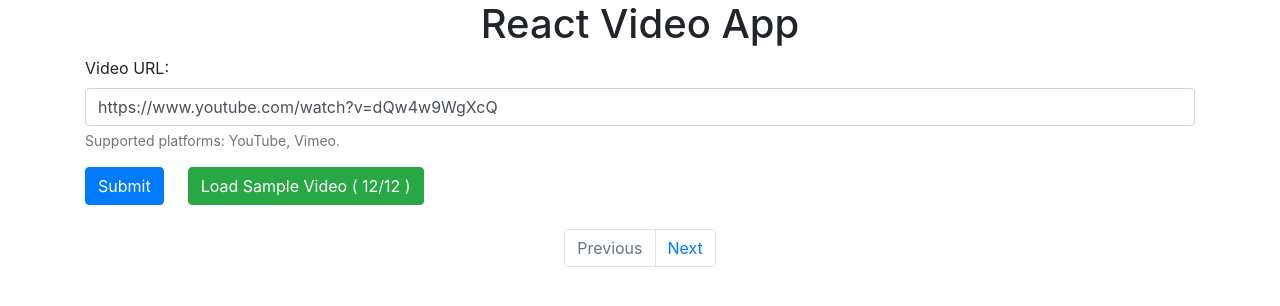
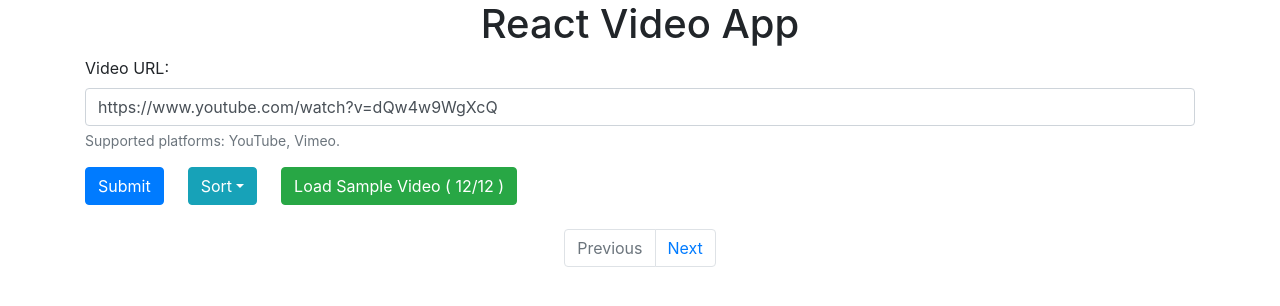
Before and after one commit to se7t/react-video-app, a React (Create React App) app: page / in a window 1280 px wide. Shown: the top 306 px of the page. Built offline with nearby package versions, Linux system fonts and the light colour scheme.

Commit message:
Add video sorting

```diff
--- a/src/App.jsx
+++ b/src/App.jsx
@@ -1,7 +1,12 @@
+/* eslint-disable no-unused-vars */
 import React, { useState } from 'react';
 import {
   Alert,
   Button,
+  ButtonDropdown,
+  DropdownToggle,
+  DropdownMenu,
+  DropdownItem,
   Card,
   CardBody,
   CardImg,
@@ -54,6 +59,9 @@ function App() {
   const [alert, setAlert] = useState({});
   const [alertVisible, setAlertVisible] = useState(false);
   const [pageNumber, setPageNumber] = useState(0);
+  const [dropdownState, setDropdownState] = useState(false);
+
+  const toggleDropdown = () => setDropdownState(!dropdownState);
 
   const videosPerPage = 6;
   const pagesVisited = pageNumber * videosPerPage;
@@ -61,6 +69,11 @@ function App() {
 
   const changePage = ({ selected }) => {
     setPageNumber(selected);
+  };
+
+  const sortVideos = (direction) => {
+    const sorted = [...videos].sort((a, b) => moment(a.dateAdded).diff(b.dateAdded));
+    return (direction === 'ascending') ? setVideos(sorted) : setVideos(sorted.reverse());
   };
 
   const onDismiss = () => setAlertVisible(false);
@@ -115,7 +128,8 @@ function App() {
                 allow="accelerometer; autoplay; clipboard-write; encrypted-media; gyroscope; picture-in-picture"
                 allowfullscreen
                 title=${responseData.snippet.title}</iframe>`,
-                moment().format('MMM Do YYYY, h:mm:ss a'),
+                // Get sortable date, then render readable date in component
+                moment().format(),
                 'YouTube',
                 // YouTube does not provide url in API
                 `https://youtube.com/${response.data.items[0].id}`,
@@ -162,7 +176,7 @@ function App() {
                 'Unknown',
                 response.data.metadata.connections.likes.total,
                 response.data.embed.html,
-                moment().format('MMM Do YYYY, h:mm:ss a'),
+                moment().format(),
                 'YouTube',
                 response.data.link,
                 false,
@@ -238,7 +252,7 @@ function App() {
           <CardText>
             Added on:
             {' '}
-            {video.dateAdded}
+            {moment(video.dateAdded).format('MMMM Do YYYY, h:mm:ss a')}
           </CardText>
           <Row>
             <Col>
@@ -292,6 +306,15 @@ function App() {
           <Button type="submit" color="primary">
             Submit
           </Button>
+          <ButtonDropdown className="ml-4" isOpen={dropdownState} toggle={toggleDropdown}>
+            <DropdownToggle caret color="info">
+              Sort
+            </DropdownToggle>
+            <DropdownMenu>
+              <DropdownItem onClick={() => (sortVideos('ascending'))}>Ascending</DropdownItem>
+              <DropdownItem onClick={() => (sortVideos('descending'))}>Descending</DropdownItem>
+            </DropdownMenu>
+          </ButtonDropdown>
           <Button className="ml-4" color="success" onClick={handleSampleVideos}>
             Load Sample Video
             (
```
